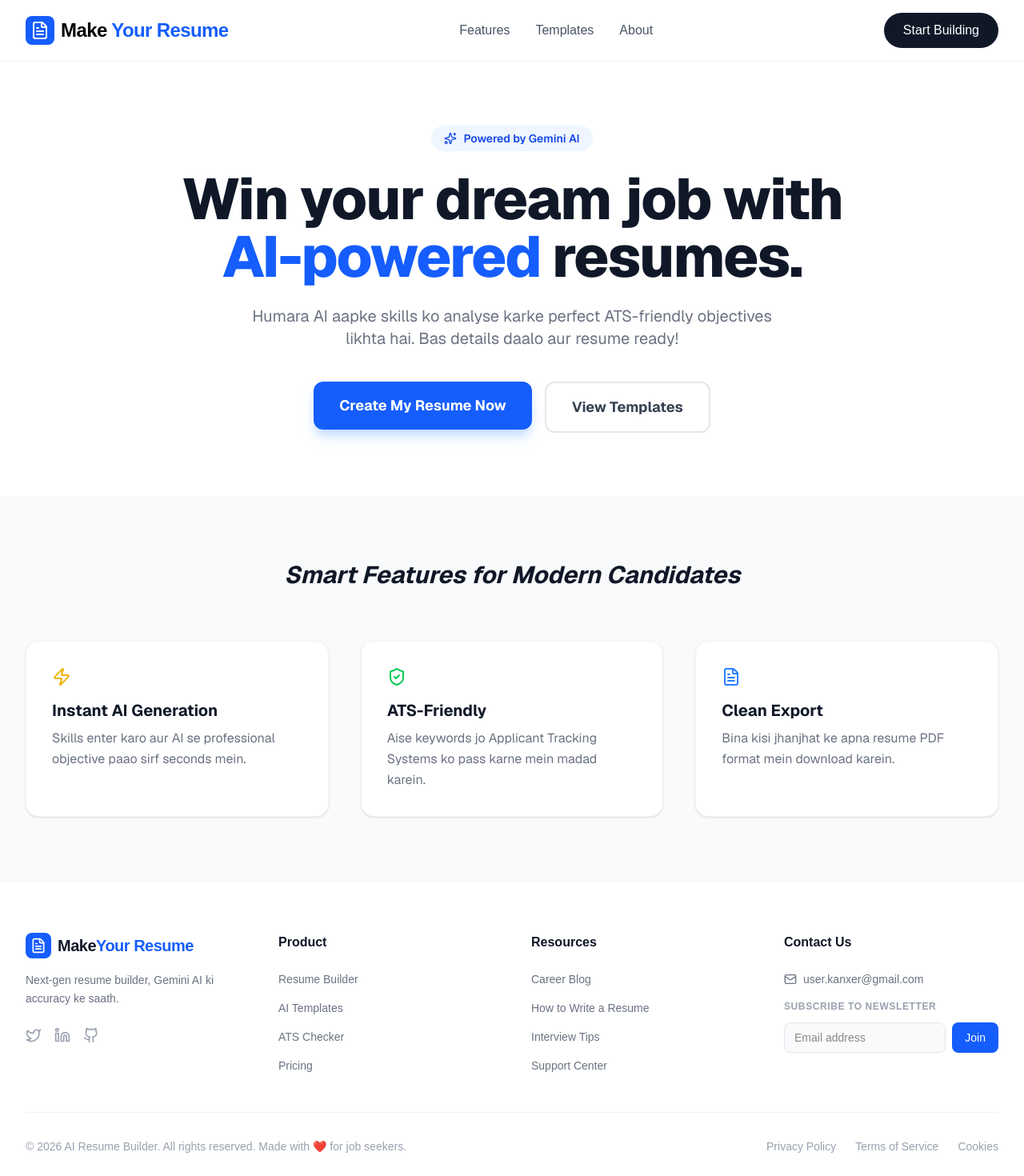
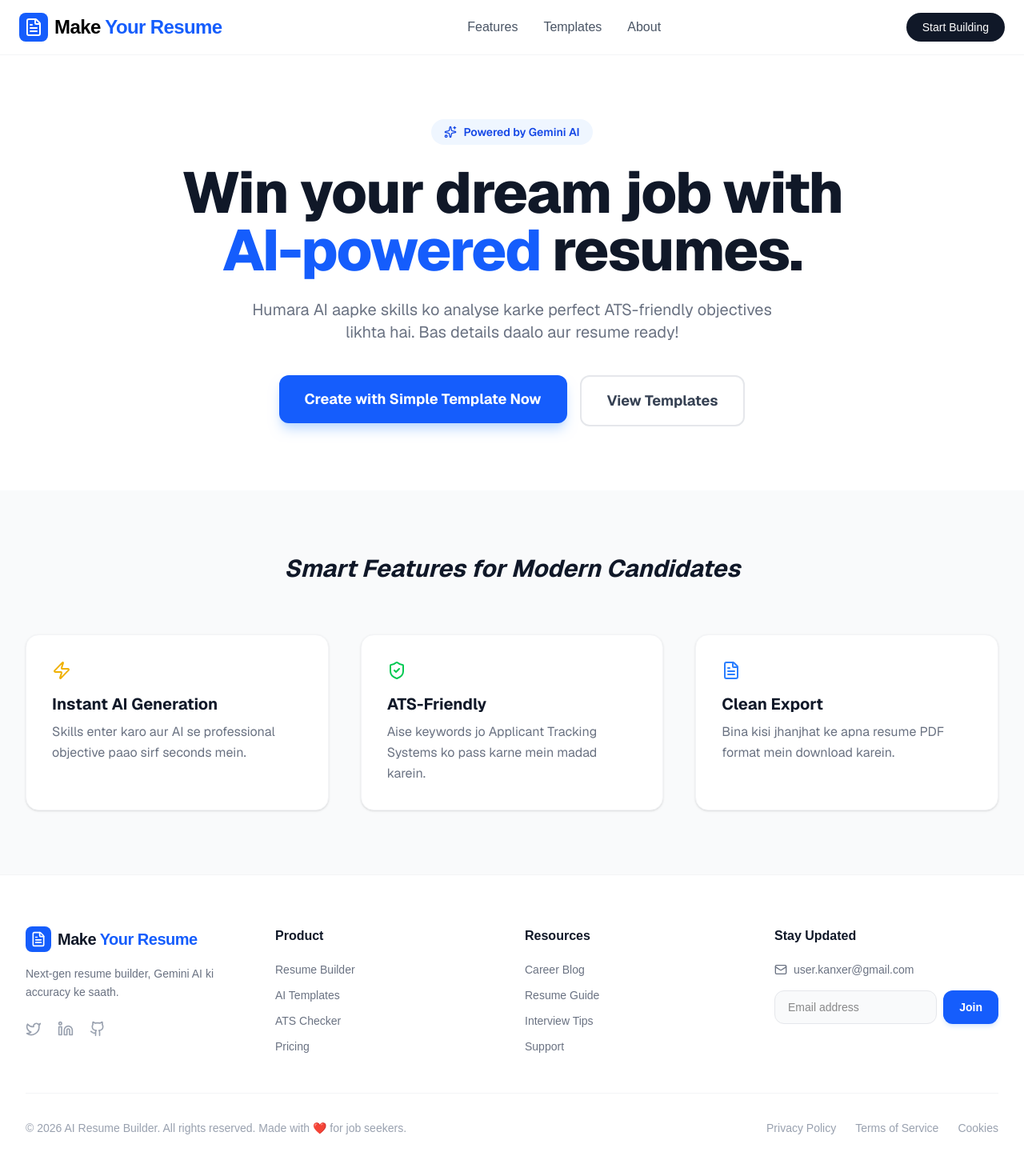
Before and after one commit to kanXer/resume-builder, a Next.js app: page / in a window 1280 px wide. Shown: the top 1470 px of the page at 80% size. Built offline with nearby package versions, Linux system fonts and the light colour scheme.

Commit message:
Add files via upload

```diff
--- a/app/page.tsx
+++ b/app/page.tsx
@@ -30,7 +30,7 @@ export default function HomePage() {
         <div className="flex flex-col md:flex-row gap-4 justify-center">
           <Link href="/builder">
             <button className="bg-blue-600 text-white px-8 py-4 rounded-xl text-lg font-bold hover:bg-blue-700 shadow-lg shadow-blue-200 transition-all w-full md:w-auto">
-              Create My Resume Now
+              Create with Simple Template Now
             </button>
           </Link>
           <Link href="/templates">
--- a/app/templates/page.tsx
+++ b/app/templates/page.tsx
@@ -1,123 +1,128 @@
 "use client";
-import { useState } from "react";
-import { Layout, CheckCircle, ArrowRight, Star, Zap, Shield, Sparkles, MousePointer2 } from "lucide-react";
+import { useState, useEffect } from "react";
+import { CheckCircle, ArrowRight, Star, Zap, Shield, Sparkles, ChevronLeft, ChevronRight } from "lucide-react";
 import Link from "next/link";
 
 const allTemplates = [
-  {
-    id: "template1",
-    name: "Modern Professional",
-    color: "bg-blue-600",
-    description: "Clean, ATS-friendly design for corporate jobs.",
-    tag: "Most Popular",
-    icon: <Zap size={18} />,
-    image: "/template1.jpg"
-  },
-  {
-    id: "template2",
-    name: "Minimalist Slate",
-    color: "bg-gray-800",
-    description: "Simple and elegant layout for experienced pros.",
-    tag: "Best for Senior Roles",
-    icon: <Shield size={18} />,
-    image: "/template2.jpg"
-  },
-  // {
-  //   id: "template3",
-  //   name: "Creative Bold",
-  //   color: "bg-purple-600",
-  //   description: "Stand out with vibrant colors and unique typography.",
-  //   tag: "Designer Choice",
-  //   icon: <Sparkles size={18} />,
-  //   image: "/template3.jpg"
-  // },
-  // {
-  //   id: "template4",
-  //   name: "Executive Gold",
-  //   color: "bg-amber-600",
-  //   description: "Premium feel for leadership and management roles.",
-  //   tag: "Premium",
-  //   icon: <Star size={18} />,
-  //   image: "/template4.jpg"
-  // },
+  { id: "template1", name: "Simple", color: "bg-blue-600", tag: "Popular", icon: <Zap size={16} />, image: "/template1.jpg" },
+  { id: "template2", name: "Modern", color: "bg-gray-800", tag: "Senior", icon: <Shield size={16} />, image: "/template2.jpg" },
+  { id: "template3", name: "Minimalist", color: "bg-purple-600", tag: "Designer", icon: <Sparkles size={16} />, image: "/template3.jpg" },
+  { id: "template4", name: "Creative", color: "bg-amber-600", tag: "Premium", icon: <Star size={16} />, image: "/template4.jpg" },
+  { id: "template5", name: "Executive", color: "bg-emerald-600", tag: "New", icon: <Zap size={16} />, image: "/template5.jpg" },
+  { id: "template6", name: "Professional", color: "bg-emerald-600", tag: "New", icon: <Zap size={16} />, image: "/template7.jpg" },
+  // Aap yahan aur 8-10 templates add kar sakte hain test karne ke liye
 ];
 
 export default function TemplatesPage() {
   const [selected, setSelected] = useState("template1");
+  const [currentPage, setCurrentPage] = useState(1);
+  const [itemsPerPage, setItemsPerPage] = useState(8); // Default PC ke liye 8
+
+  useEffect(() => {
+    const handleResize = () => {
+      if (window.innerWidth < 768) {
+        setItemsPerPage(4); // Mobile par 4
+      } else {
+        setItemsPerPage(8); // PC par 8
+      }
+    };
+
+    handleResize(); // Initial check
+    window.addEventListener("resize", handleResize);
+    return () => window.removeEventListener("resize", handleResize);
+  }, []);
+
+  const totalPages = Math.ceil(allTemplates.length / itemsPerPage);
+
+  // Current items to display
+  const indexOfLastItem = currentPage * itemsPerPage;
+  const indexOfFirstItem = indexOfLastItem - itemsPerPage;
+  const currentTemplates = allTemplates.slice(indexOfFirstItem, indexOfLastItem);
+
+  // Page change hone par top par scroll karne ke liye
+  const paginate = (pageNumber) => {
+    setCurrentPage(pageNumber);
+    window.scrollTo({ top: 0, behavior: 'smooth' });
+  };
 
   return (
-    <div className="min-h-screen bg-gray-50 py-16 px-6">
-      <div className="max-w-7xl mx-auto text-center mb-16">
-        <h1 className="text-5xl font-black text-black mb-4 italic uppercase tracking-tighter">
-          Choose Your <span className="text-blue-700">Template</span>
+    <div className="min-h-screen bg-gray-50 py-10 md:py-16 px-4 md:px-6">
+      <div className="max-w-7xl mx-auto text-center mb-10 md:mb-16">
+        <h1 className="text-3xl md:text-5xl font-black text-black mb-3 italic uppercase tracking-tighter">
+          Choose <span className="text-blue-700">Template</span>
         </h1>
-        <p className="text-gray-500 font-bold uppercase tracking-widest text-sm">
-          Select an A4-optimized template to start building.
+        <p className="text-gray-500 font-bold uppercase tracking-widest text-[10px] md:text-sm">
+          Select an A4-optimized layout to start building.
+        </p>
+        <p className="inline-flex items-center content-center  gap-1 text-red-600 bg-red-50 px-2 py-0.5 rounded md:rounded-md font-bold uppercase tracking-widest text-[9px] md:text-[11px] border border-red-100">
+          <span className="text-[12px]">⚠️</span> Simple Template is selected by default
         </p>
       </div>
-      {/* Templates Grid */}
-      <div className="grid grid-cols-1 sm:grid-cols-2 lg:grid-cols-4 gap-10 mb-16">
-        {allTemplates.map((t) => (
+
+      <div className="grid grid-cols-2 lg:grid-cols-4 gap-4 md:gap-10 mb-12">
+        {currentTemplates.map((t) => (
           <div
             key={t.id}
             onClick={() => setSelected(t.id)}
-            className={`group cursor-pointer bg-white rounded-3xl overflow-hidden border-4 transition-all duration-500 shadow-2xl relative
-              ${selected === t.id ? 'border-blue-600 scale-105 shadow-blue-200' : 'border-transparent hover:border-gray-200'}`}
+            className={`group cursor-pointer bg-white rounded-2xl md:rounded-3xl overflow-hidden border-2 md:border-4 transition-all duration-500 shadow-lg md:shadow-2xl relative
+              ${selected === t.id ? 'border-blue-600 scale-[1.02] md:scale-105 shadow-blue-100' : 'border-transparent hover:border-gray-200'}`}
           >
-            {/* A4 PAPER PREVIEW AREA (Aspect Ratio 1/1.41) */}
             <div className={`relative aspect-[1/1.41] w-full ${t.color} overflow-hidden border-b`}>
-
-              {/* The Actual Template Image (A4 Look) */}
-              <img
-                src={t.image}
-                alt={t.name}
-                className="absolute inset-0 w-full h-full object-cover object-top transition-transform duration-700 group-hover:scale-110"
-                onError={(e) => { e.currentTarget.style.display = 'none'; }}
-              />
-
-              {/* Selection Badge */}
+              <img src={t.image} alt={t.name} className="absolute inset-0 w-full h-full object-cover object-top" />
               {selected === t.id && (
-                <div className="absolute top-4 right-4 bg-blue-600 text-white p-2 rounded-full z-20 animate-in zoom-in-50 shadow-xl">
-                  <CheckCircle size={24} />
+                <div className="absolute top-2 right-2 md:top-4 md:right-4 bg-blue-600 text-white p-1 md:p-2 rounded-full z-20 shadow-xl">
+                  <CheckCircle size={18} className="md:w-6 md:h-6" />
                 </div>
               )}
-
-              {/* Hover Overlay */}
-              <div className="absolute inset-0 bg-black/0 group-hover:bg-black/5 transition-all duration-300"></div>
-
-              {/* Paper Texture Overlay (Optional for realistic look) */}
-              <div className="absolute inset-0 opacity-10 pointer-events-none bg-[url('https://www.transparenttextures.com/patterns/paper-fibers.png')]"></div>
             </div>
-
-            {/* Info Area */}
-            <div className="p-5 bg-white">
-              <div className="flex items-center gap-3 mb-3">
-                <div className={`p-2 rounded-lg text-white shadow-md ${t.color}`}>
-                  {t.icon}
-                </div>
-                <span className="text-[10px] font-black text-blue-700 uppercase tracking-widest">{t.tag}</span>
+            <div className="p-3 md:p-5 bg-white">
+              <div className="flex items-center gap-2 mb-1 md:mb-3">
+                <div className={`p-1 md:p-2 rounded md:rounded-lg text-white ${t.color}`}>{t.icon}</div>
+                <span className="text-[8px] md:text-[10px] font-black text-blue-700 uppercase tracking-tighter">{t.tag}</span>
               </div>
-
-              <h3 className="text-lg font-black text-black mb-1 truncate">{t.name}</h3>
-              <p className="text-gray-500 text-xs font-semibold line-clamp-2">
-                {t.description}
-              </p>
+              <h3 className="text-sm md:text-lg font-black text-black truncate">{t.name}</h3>
             </div>
-
-            {/* Selected Indicator Bar */}
-            <div className={`absolute bottom-0 left-0 h-2 bg-blue-600 transition-all duration-500
-              ${selected === t.id ? 'w-full' : 'w-0'}`}></div>
           </div>
         ))}
       </div>
 
-      {/* Call to Action */}
-      <div className="flex flex-col items-center gap-6">
+      {/* Pagination UI - Only shows if more than 1 page exists */}
+      {totalPages > 1 && (
+        <div className="flex justify-center items-center gap-4 mb-12">
+          <button
+            disabled={currentPage === 1}
+            onClick={() => paginate(currentPage - 1)}
+            className="p-2 rounded-full bg-white border shadow-sm disabled:opacity-30 hover:bg-gray-100 transition-all active:scale-90"
+          >
+            <ChevronLeft size={24} />
+          </button>
+
+          <div className="flex gap-2">
+            {[...Array(totalPages)].map((_, i) => (
+              <button
+                key={i}
+                onClick={() => paginate(i + 1)}
+                className={`h-2.5 rounded-full transition-all duration-300 ${currentPage === i + 1 ? 'w-8 bg-blue-600' : 'w-2.5 bg-gray-300 hover:bg-gray-400'}`}
+              />
+            ))}
+          </div>
+
+          <button
+            disabled={currentPage === totalPages}
+            onClick={() => paginate(currentPage + 1)}
+            className="p-2 rounded-full bg-white border shadow-sm disabled:opacity-30 hover:bg-gray-100 transition-all active:scale-90"
+          >
+            <ChevronRight size={24} />
+          </button>
+        </div>
+      )}
+
+      <div className="flex justify-center">
         <Link
           href={`/builder?template=${selected}`}
-          className="bg-black hover:bg-blue-700 text-white px-16 py-5 rounded-2xl font-black text-xl flex items-center gap-3 shadow-2xl transition-all active:scale-95 group"
+          className="bg-black hover:bg-blue-700 text-white w-full md:w-auto md:px-20 py-4 md:py-5 rounded-xl md:rounded-2xl font-black text-lg md:text-xl flex items-center justify-center gap-3 shadow-2xl transition-all active:scale-95 group"
         >
-          Customize This Template <ArrowRight className="group-hover:translate-x-2 transition-transform" />
+          Customize Template <ArrowRight className="group-hover:translate-x-2 transition-transform" />
         </Link>
       </div>
     </div>
--- a/components/Footer.tsx
+++ b/components/Footer.tsx
@@ -6,84 +6,81 @@ export default function Footer() {
   const currentYear = new Date().getFullYear();
 
   return (
-    <footer className="bg-white border-t border-gray-100 pt-16 pb-8">
-      <div className="max-w-7xl mx-auto px-8">
-        <div className="grid grid-cols-1 md:grid-cols-4 gap-12 mb-12">
+    <footer className="bg-white border-t border-gray-100 pt-12 md:pt-16 pb-8">
+      <div className="max-w-7xl mx-auto px-6 md:px-8">
+        {/* Grid Section - Mobile par 2 columns, Desktop par 4 */}
+        <div className="grid grid-cols-2 md:grid-cols-4 gap-x-8 gap-y-12 mb-12">
 
-          {/* Brand Section */}
-          <div className="col-span-1 md:col-span-1">
+          {/* Brand Section - Mobile par full width le lega (col-span-2) */}
+          <div className="col-span-2 md:col-span-1">
             <div className="flex items-center gap-2 mb-4">
               <div className="bg-blue-600 p-1.5 rounded-lg">
                 <FileText className="text-white w-5 h-5" />
               </div>
               <span className="text-xl font-bold tracking-tight text-gray-900">
-                Make<span className="text-blue-600">Your Resume</span>
+                Make <span className="text-blue-600">Your Resume</span>
               </span>
             </div>
-            <p className="text-gray-500 text-sm leading-relaxed mb-6">
+            <p className="text-gray-500 text-sm leading-relaxed mb-6 max-w-xs">
               Next-gen resume builder, Gemini AI ki accuracy ke saath.
             </p>
-            <div className="flex gap-4">
-              <a href="/notfound" className="text-gray-400 hover:text-blue-600 transition"><Twitter size={20} /></a>
-              <a href="/notfound" className="text-gray-400 hover:text-blue-600 transition"><Linkedin size={20} /></a>
-              <a href="https://github.com/kanXer" className="text-gray-400 hover:text-gray-900 transition"><Github size={20} /></a>
+            <div className="flex gap-5">
+              <a href="#" className="text-gray-400 hover:text-blue-600 transition"><Twitter size={20} /></a>
+              <a href="#" className="text-gray-400 hover:text-blue-600 transition"><Linkedin size={20} /></a>
+              <a href="https://github.com/kanXer" target="_blank" className="text-gray-400 hover:text-gray-900 transition"><Github size={20} /></a>
             </div>
           </div>
 
           {/* Quick Links */}
-          <div>
-            <h4 className="font-bold text-gray-900 mb-6">Product</h4>
-            <ul className="space-y-4 text-sm text-gray-500">
+          <div className="col-span-1">
+            <h4 className="font-bold text-gray-900 mb-5">Product</h4>
+            <ul className="space-y-3 text-sm text-gray-500">
               <li><Link href="/builder" className="hover:text-blue-600 transition">Resume Builder</Link></li>
-              <li><Link href="/not-found" className="hover:text-blue-600 transition">AI Templates</Link></li>
-              <li><Link href="/not-found" className="hover:text-blue-600 transition">ATS Checker</Link></li>
-              <li><Link href="/not-found" className="hover:text-blue-600 transition">Pricing</Link></li>
+              <li><Link href="/templates" className="hover:text-blue-600 transition">AI Templates</Link></li>
+              <li><Link href="/checker" className="hover:text-blue-600 transition">ATS Checker</Link></li>
+              <li><Link href="/pricing" className="hover:text-blue-600 transition">Pricing</Link></li>
             </ul>
           </div>
 
           {/* Resources */}
-          <div>
-            <h4 className="font-bold text-gray-900 mb-6">Resources</h4>
-            <ul className="space-y-4 text-sm text-gray-500">
-              <li><Link href="/not-found" className="hover:text-blue-600 transition">Career Blog</Link></li>
-              <li><Link href="/not-found" className="hover:text-blue-600 transition">How to Write a Resume</Link></li>
-              <li><Link href="/not-found" className="hover:text-blue-600 transition">Interview Tips</Link></li>
-              <li><Link href="/not-found" className="hover:text-blue-600 transition">Support Center</Link></li>
+          <div className="col-span-1">
+            <h4 className="font-bold text-gray-900 mb-5">Resources</h4>
+            <ul className="space-y-3 text-sm text-gray-500">
+              <li><Link href="/blog" className="hover:text-blue-600 transition">Career Blog</Link></li>
+              <li><Link href="/guide" className="hover:text-blue-600 transition">Resume Guide</Link></li>
+              <li><Link href="/tips" className="hover:text-blue-600 transition">Interview Tips</Link></li>
+              <li><Link href="/support" className="hover:text-blue-600 transition">Support</Link></li>
             </ul>
           </div>
 
-          {/* Newsletter / Contact */}
-          <div>
-            <h4 className="font-bold text-gray-900 mb-6">Contact Us</h4>
+          {/* Newsletter Section - Mobile par full width */}
+          <div className="col-span-2 md:col-span-1">
+            <h4 className="font-bold text-gray-900 mb-5 text-left">Stay Updated</h4>
             <p className="text-sm text-gray-500 mb-4 flex items-center gap-2">
-              <Mail size={16} /> user.kanxer@gmail.com
+              <Mail size={16} className="shrink-0" /> user.kanxer@gmail.com
             </p>
-            <div className="mt-4">
-              <p className="text-xs font-semibold text-gray-400 uppercase tracking-wider mb-3">Subscribe to Newsletter</p>
-              <div className="flex gap-2">
+            <div className="flex flex-col sm:flex-row gap-2">
               <input
                 type="email"
                 placeholder="Email address"
-                  className="bg-gray-50 border border-gray-200 rounded-lg px-3 py-2 text-sm w-full focus:outline-none focus:ring-2 focus:ring-blue-500/20 focus:border-blue-600"
+                className="bg-gray-50 border border-gray-200 rounded-xl px-4 py-2.5 text-sm w-full focus:outline-none focus:ring-2 focus:ring-blue-500/20 focus:border-blue-600 transition-all"
               />
-                <button className="bg-blue-600 text-white px-4 py-2 rounded-lg text-sm font-medium hover:bg-blue-700 transition">
+              <button className="bg-blue-600 text-white px-5 py-2.5 rounded-xl text-sm font-semibold hover:bg-blue-700 transition shadow-md shadow-blue-100 active:scale-95">
                 Join
               </button>
             </div>
           </div>
         </div>
 
-        </div>
-
         {/* Bottom Bar */}
-        <div className="border-t border-gray-100 pt-8 flex flex-col md:flex-row justify-between items-center gap-4">
-          <p className="text-sm text-gray-400">
-            © {currentYear} AI Resume Builder. All rights reserved. Made with ❤️ for job seekers.
+        <div className="border-t border-gray-100 pt-8 flex flex-col-reverse md:flex-row justify-between items-center gap-6">
+          <p className="text-xs md:text-sm text-gray-400 text-center md:text-left leading-relaxed">
+            © {currentYear} AI Resume Builder. All rights reserved. <br className="md:hidden" /> Made with ❤️ for job seekers.
           </p>
-          <div className="flex gap-6 text-sm text-gray-400">
-            <a href="/privacy" className="hover:text-gray-600 transition">Privacy Policy</a>
-            <a href="/terms" className="hover:text-gray-600 transition">Terms of Service</a>
-            <a href="/not-found" className="hover:text-gray-600 transition">Cookies</a>
+          <div className="flex flex-wrap justify-center gap-x-6 gap-y-2 text-xs md:text-sm text-gray-400">
+            <Link href="/privacy" className="hover:text-gray-600 transition">Privacy Policy</Link>
+            <Link href="/terms" className="hover:text-gray-600 transition">Terms of Service</Link>
+            <Link href="/cookies" className="hover:text-gray-600 transition">Cookies</Link>
           </div>
         </div>
       </div>
--- a/components/Navbar.tsx
+++ b/components/Navbar.tsx
@@ -1,46 +1,63 @@
-import React from 'react';
+'use client'; // State use karne ke liye zaruri hai
+import React, { useState } from 'react';
 import Link from 'next/link';
-import { FileText } from 'lucide-react';
+import { FileText, Menu, X } from 'lucide-react';
 
 export default function Navbar() {
+  const [isOpen, setIsOpen] = useState(false);
+
   return (
     <nav className="sticky top-0 z-50 bg-white/80 backdrop-blur-md border-b border-gray-100">
-      <div className="flex justify-between items-center px-8 py-4 max-w-7xl mx-auto">
+      <div className="flex justify-between items-center px-6 py-4 max-w-7xl mx-auto">
+
         {/* Logo Section */}
         <Link href="/" className="flex items-center gap-2 group">
           <div className="bg-blue-600 p-1.5 rounded-lg group-hover:bg-blue-700 transition-colors">
-            <FileText className="text-white w-6 h-6" />
+            <FileText className="text-white w-5 h-5 md:w-6 md:h-6" />
           </div>
-          <span className="text-2xl font-bold text-black tracking-tight">
+          <span className="text-xl md:text-2xl font-bold text-black tracking-tight">
             Make <span className="text-blue-600">Your Resume</span>
           </span>
         </Link>
 
-        {/* Navigation Links */}
+        {/* Desktop Navigation */}
         <div className="hidden md:flex gap-8 font-medium text-gray-600">
-          <a href="/#features" className="hover:text-blue-600 transition-colors cursor-pointer">
-            Features
-          </a>
-          <Link href="/templates" className="hover:text-blue-600 transition-colors">
-            Templates
-          </Link>
-          <a href="/about" className="hover:text-blue-600 transition-colors">
-            About
-          </a>
+          <Link href="/#features" className="hover:text-blue-600 transition-colors">Features</Link>
+          <Link href="/templates" className="hover:text-blue-600 transition-colors">Templates</Link>
+          <Link href="/about" className="hover:text-blue-600 transition-colors">About</Link>
         </div>
 
-        {/* CTA Button */}
-        <div className="flex items-center gap-4">
-          {/* <Link href="/login" className="hidden sm:block text-gray-600 font-medium hover:text-gray-900">
-            Sign In
-          </Link> */}
-          <Link href="/builder">
-            <button className="bg-gray-900 text-white px-6 py-2.5 rounded-full font-medium hover:bg-blue-600 hover:shadow-lg hover:shadow-blue-100 transition-all duration-300">
+        {/* Desktop & Mobile CTA */}
+        <div className="flex items-center gap-2">
+          <Link href="/builder" className="md:block xs:block hidden">
+            <button className="bg-gray-900 text-white px-5 py-2 rounded-full text-sm font-medium hover:bg-blue-600 transition-all">
               Start Building
             </button>
           </Link>
+
+          {/* Mobile Menu Button */}
+          <button
+            className="md:hidden p-2 text-gray-600"
+            onClick={() => setIsOpen(!isOpen)}
+          >
+            {isOpen ? <X size={28} /> : <Menu size={28} />}
+          </button>
         </div>
       </div>
+
+      {/* Mobile Menu Dropdown */}
+      {isOpen && (
+        <div className="md:hidden bg-white border-b border-gray-100 absolute w-full left-0 p-4 space-y-4 shadow-xl">
+          <Link href="/#features" onClick={() => setIsOpen(false)} className="block font-medium text-gray-600 hover:text-blue-600">Features</Link>
+          <Link href="/templates" onClick={() => setIsOpen(false)} className="block font-medium text-gray-600 hover:text-blue-600">Templates</Link>
+          <Link href="/about" onClick={() => setIsOpen(false)} className="block font-medium text-gray-600 hover:text-blue-600">About</Link>
+          <Link href="/template" onClick={() => setIsOpen(false)} className="block">
+            <button className="w-full bg-blue-600 text-white py-3 rounded-xl font-bold">
+              Start Building Free
+            </button>
+          </Link>
+        </div>
+      )}
     </nav>
   );
 }
```
Lines whose indentation alone changed are shown as unchanged.
